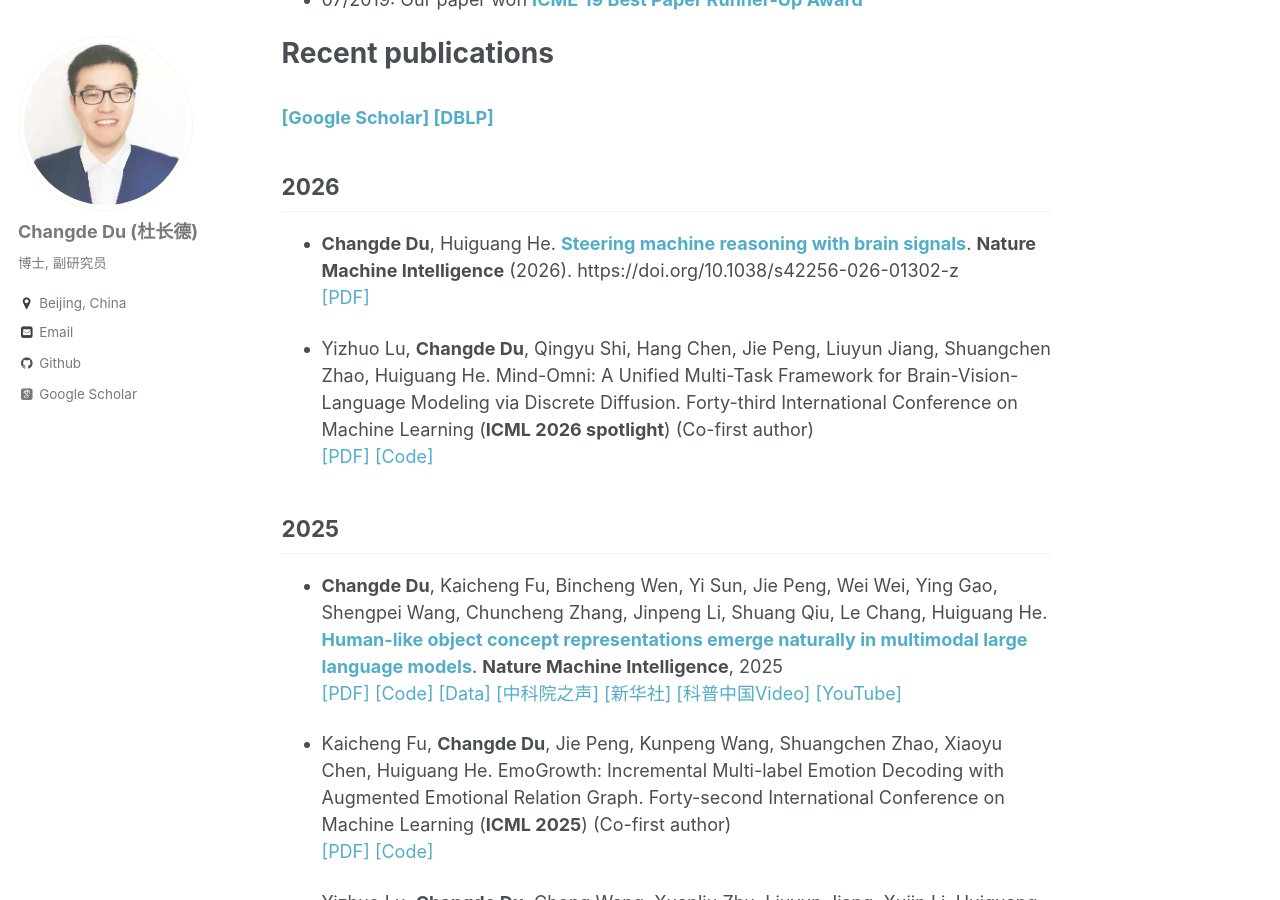
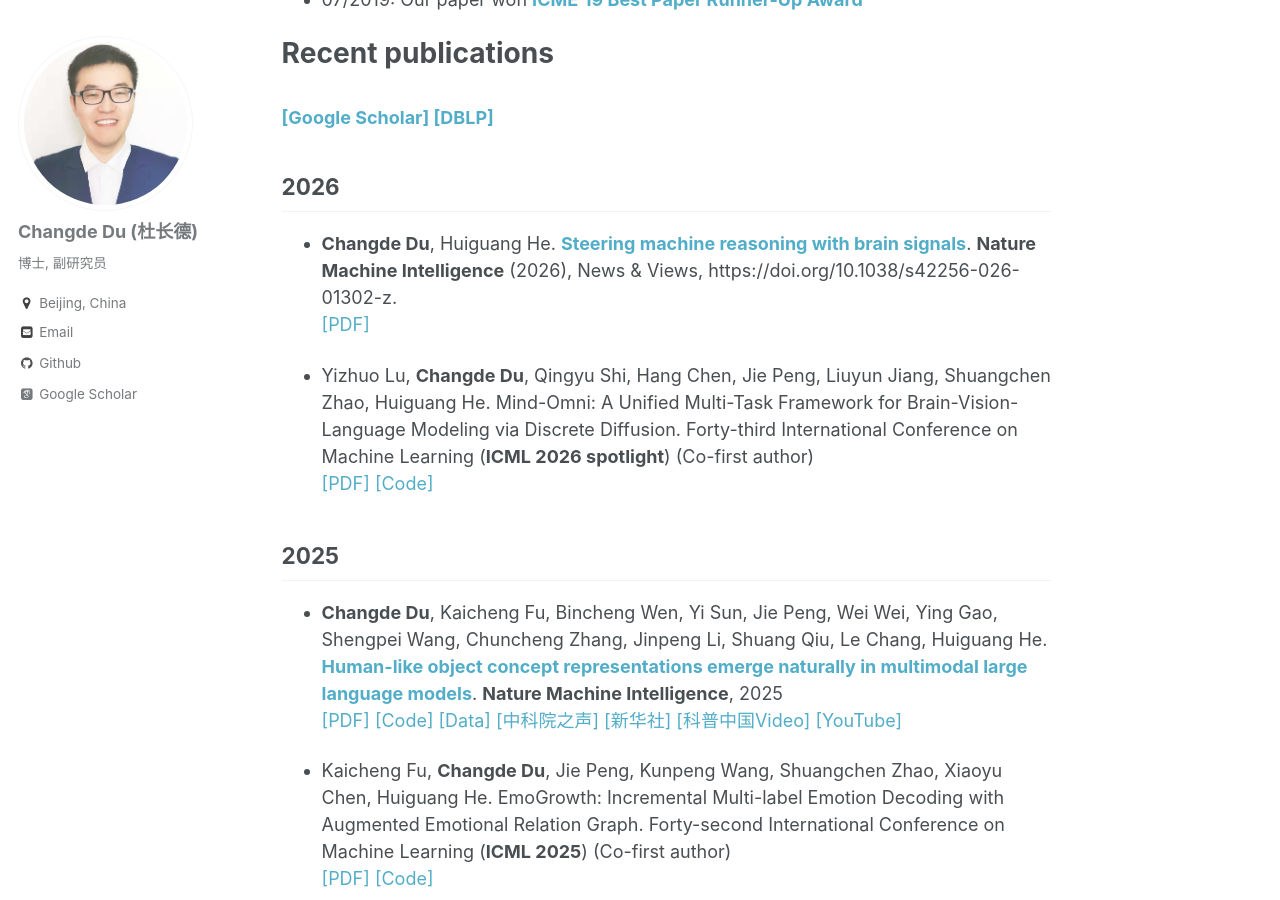
Before and after one commit to ChangdeDu/changdedu.github.io, a Jekyll site: the page built from _pages/about.md, in a window 1280 px wide and 900 px high, scrolled down 2327 px. Built offline with Jekyll 4.4.1, drawn with Linux system fonts in a browser that asks for light colours; some web fonts are replaced.

Commit message:
Update about.md

```diff
--- a/_pages/about.md
+++ b/_pages/about.md
@@ -62,7 +62,7 @@ redirect_from:
 ### [[Google Scholar]](https://scholar.google.com/citations?user=ef2EFsYAAAAJ&hl=zh-CN) [[DBLP]](https://dblp.org/pid/178/4485.html)
 
 ## 2026
-- **Changde Du**, Huiguang He. [**Steering machine reasoning with brain signals**](https://www.nature.com/articles/s42256-026-01302-z). **Nature Machine Intelligence** (2026). https://doi.org/10.1038/s42256-026-01302-z <br>[[PDF]](https://www.nature.com/articles/s42256-026-01302-z)
+- **Changde Du**, Huiguang He. [**Steering machine reasoning with brain signals**](https://www.nature.com/articles/s42256-026-01302-z). **Nature Machine Intelligence** (2026), News & Views, https://doi.org/10.1038/s42256-026-01302-z. <br>[[PDF]](https://www.nature.com/articles/s42256-026-01302-z)
 
 -  Yizhuo Lu, **Changde Du**, Qingyu Shi, Hang Chen, Jie Peng, Liuyun Jiang, Shuangchen Zhao, Huiguang He. Mind-Omni: A Unified Multi-Task Framework for Brain-Vision-Language Modeling via Discrete Diffusion. Forty-third International Conference on Machine Learning (**ICML 2026 spotlight**) (Co-first author) <br> [[PDF]](https://arxiv.org/pdf/2605.29591) [[Code]](https://github.com/ReedOnePeck/Mind-Omni)
 
```
